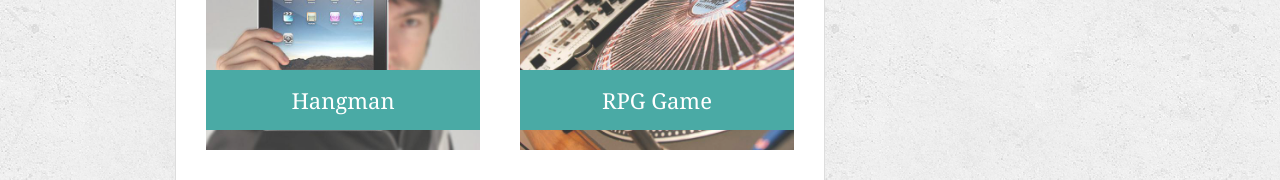
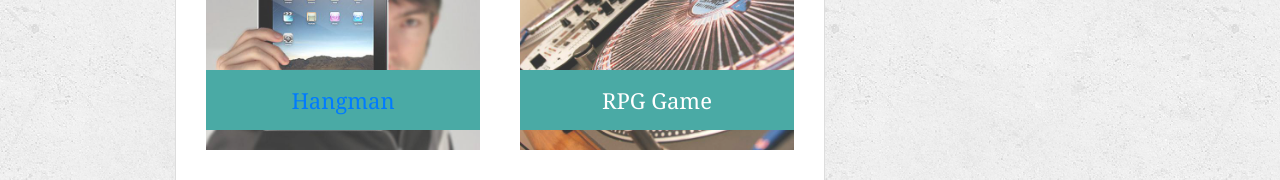
Before and after one commit to canoebrook/Bootstrap-Portfolio, a plain HTML site: page portfolio.html in a window 1280 px wide. Shown: the part 329-509 px from the top of the page. Drawn offline with nearby package versions, Linux system fonts and the light colour scheme.

Commit message:
Linked in Hangman

```diff
--- a/portfolio.html
+++ b/portfolio.html
@@ -32,7 +32,7 @@
       <div class="work">
         <img src="assets/images/technics-q-c-640-480-1.jpg" alt="hangman">
 
-        <h3>Hangman</h3>
+        <h3><a href="http://canoebrook.github.io/hangman_game/index.html">Hangman</a> </a></h3>
       </div>
       <div class="work">
         <img src="assets/images/technics-q-c-640-480-2.jpg" alt="RPG Game">
```
